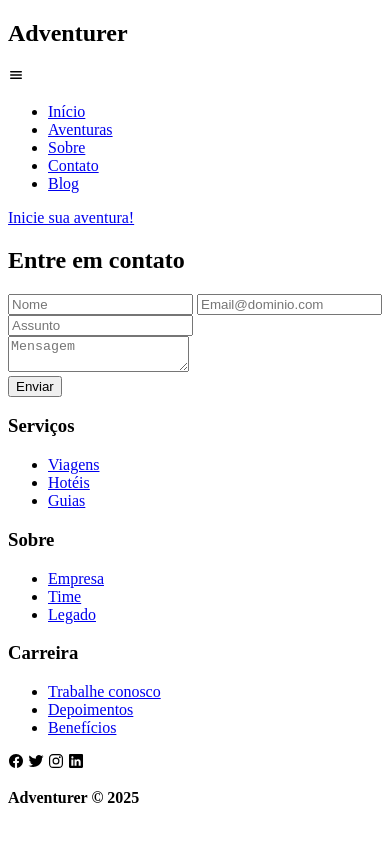
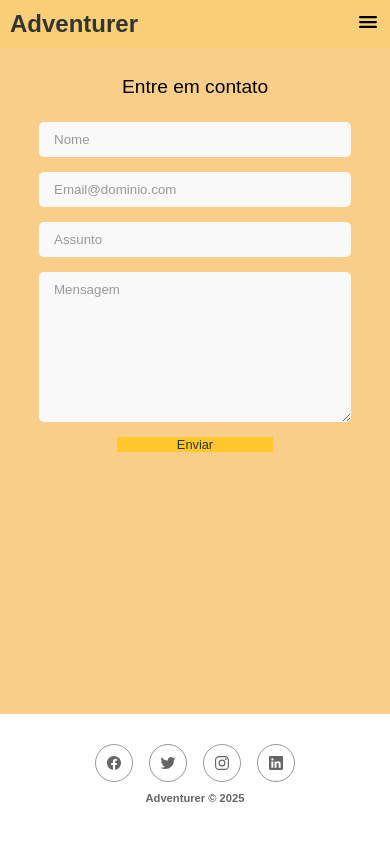
Before and after one commit to Vanvrs/Adventurer, a plain HTML site: page contato.html in a window 390 px wide. Drawn offline with nearby package versions, Linux system fonts and the light colour scheme; the site is published under a folder, as on GitHub Pages, so addresses that start at the root find nothing.

Commit message:
Feat: Correções no mobile do index

```diff
--- a/contato.html
+++ b/contato.html
@@ -5,7 +5,7 @@
     <meta charset="UTF-8">
     <meta name="viewport" content="width=device-width, initial-scale=1.0">
     <title>Adventurer - Entre em Contato</title>
-    <link rel="stylesheet" href="/css/contato.css">
+    <link rel="stylesheet" href="./css/contato.css">
     <script type="module" src="https://unpkg.com/ionicons@7.1.0/dist/ionicons/ionicons.esm.js"></script>
     <script nomodule src="https://unpkg.com/ionicons@7.1.0/dist/ionicons/ionicons.js"></script>
 </head>
--- a/css/style.css
+++ b/css/style.css
@@ -84,10 +84,17 @@ nav ul li a:hover{
     justify-content: center;
     align-items: center;
 }
+.principal__content{
+    width: 100%;
+    padding: 20px;
+}
 
 .init-img{
     margin-top: 10px;
     width: 280px;
+}
+.home-img{
+    width: 300px;
 }
 
 .text-strong{
@@ -107,6 +114,7 @@ nav ul li a:hover{
     font-weight: 300;
     color: #333;
     margin-bottom: 20px;
+    width: 100%;
 }
 
 .form-box{
@@ -340,6 +348,7 @@ main label input::placeholder {
 .terceiro__container img{
     filter: grayscale(100%);
     margin-bottom: 10px;
+    width: 100%;
 }
 
 .alvo__img{
@@ -454,7 +463,7 @@ main label input::placeholder {
 
     .principal img{
         margin-top: 50px;
-        width: 500px;
+        width: 200px;
     }
 
     .principal__content h1{
@@ -794,9 +803,6 @@ main label input::placeholder {
         align-items: center;
         height: 100dvh;
 
-
-
-
     }
 
     .aventura__text{
```
Also changed, not shown: index.html (+1 -1 lines).
